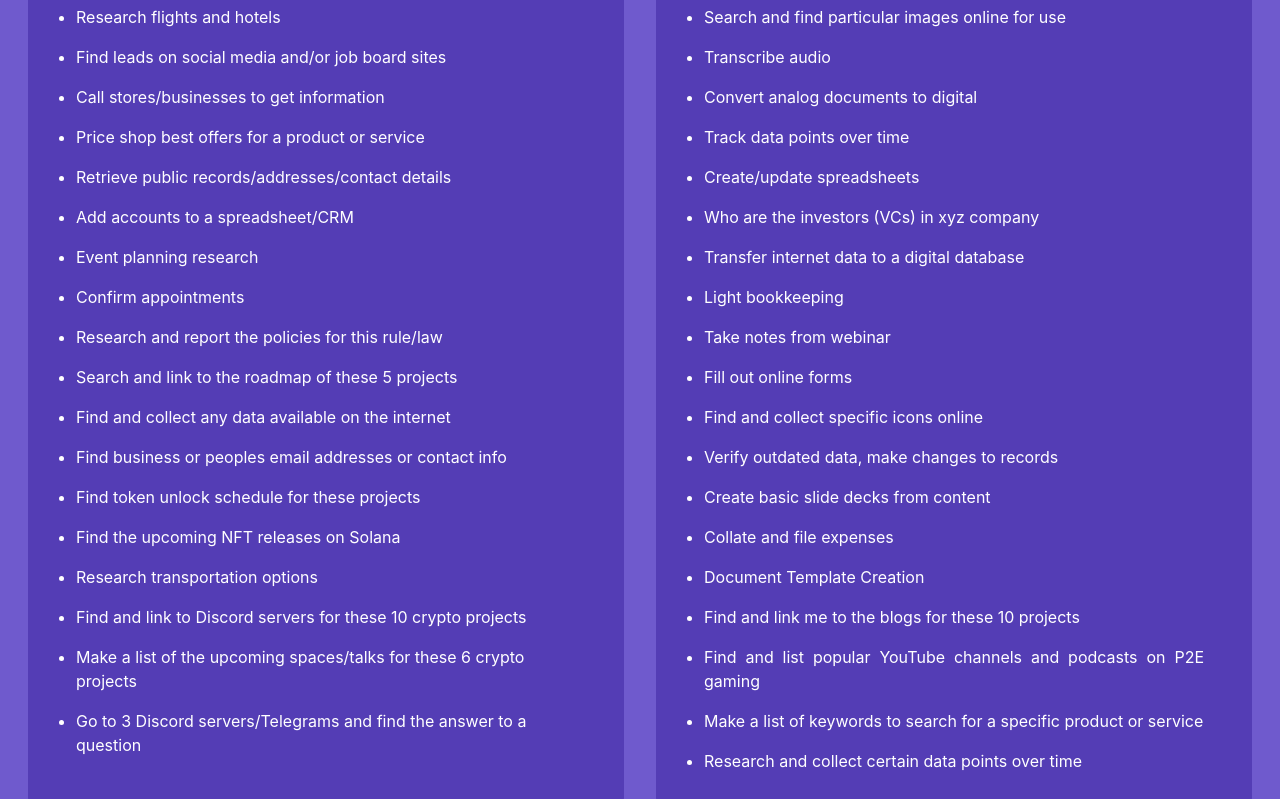
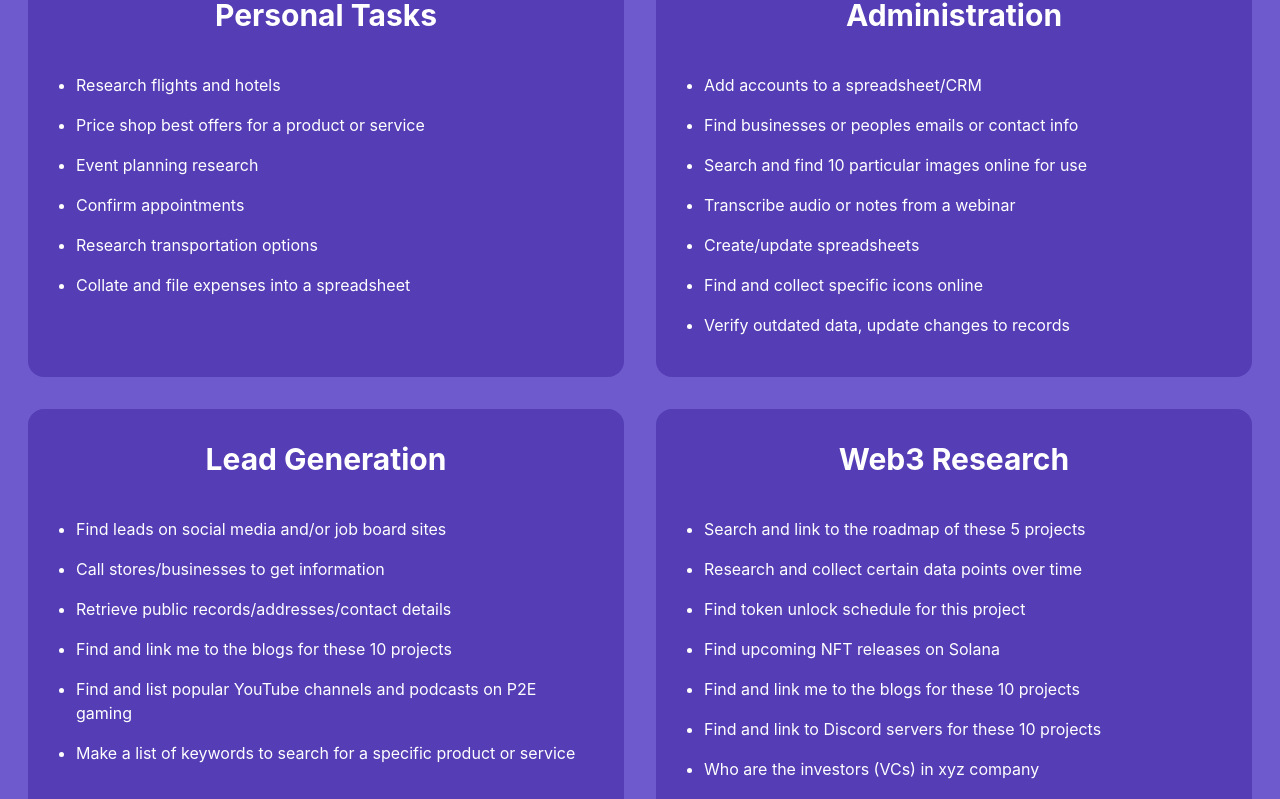
Before and after one commit to humandao-org/PocketAssistantLandingPage, a React (Create React App) app: page / in a window 1280 px wide. Shown: the part 1871-2670 px from the top of the page. Built offline with nearby package versions, Linux system fonts and the light colour scheme.

Commit message:
layout change on task types

```diff
--- a/src/pages/content.js
+++ b/src/pages/content.js
@@ -61,50 +61,55 @@ export class Content extends Component {
             <div class="-m-2 lg:flex lg:flex-wrap">
               <div class="p-6 lg:w-1/2 lg:p-4">
                 <div class="relative h-full rounded-2xl bg-purple-box bg-opacity-40 px-8 pt-4 pb-4 text-center">
+                  <h1 class="py-4 text-center text-3xl font-bold text-white">Personal Tasks</h1>
                   <ul class="list-disc p-4 text-left">
                     <li class="py-2 text-white">Research flights and hotels</li>
-                    <li class="py-2 text-white">Find leads on social media and/or job board sites</li>
-                    <li class="py-2 text-white">Call stores/businesses to get information</li>
                     <li class="py-2 text-white">Price shop best offers for a product or service</li>
-                    <li class="py-2 text-white">Retrieve public records/addresses/contact details</li>
-                    <li class="py-2 text-white">Add accounts to a spreadsheet/CRM</li>
                     <li class="py-2 text-white">Event planning research</li>
                     <li class="py-2 text-white">Confirm appointments</li>
-                    <li class="py-2 text-white">Research and report the policies for this rule/law</li>
-                    <li class="py-2 text-white">Search and link to the roadmap of these 5 projects </li>
-                    <li class="py-2 text-white">Find and collect any data available on the internet</li>
-                    <li class="py-2 text-white">Find business or peoples email addresses or contact info</li>
-                    <li class="py-2 text-white">Find token unlock schedule for these projects</li>
-                    <li class="py-2 text-white">Find the upcoming NFT releases on Solana</li>
                     <li class="py-2 text-white">Research transportation options</li>
-                    <li class="py-2 text-white">Find and link to Discord servers for these 10 crypto projects</li>
-                    <li class="py-2 text-white">Make a list of the upcoming spaces/talks for these 6 crypto projects</li>
-                    <li class="py-2 text-white">Go to 3 Discord servers/Telegrams and find the answer to a question</li>
+                    <li class="py-2 text-white">Collate and file expenses into a spreadsheet</li>
                   </ul>
                 </div>
               </div>
               <div class="p-6 lg:w-1/2 lg:p-4">
                 <div class="relative h-full rounded-2xl bg-purple-box bg-opacity-40 px-8 pt-4 pb-4 text-center">
-                  <ul class="list-disc p-4 text-justify">
-                    <li class="py-2 text-white">Search and find particular images online for use</li>
-                    <li class="py-2 text-white">Transcribe audio</li>
-                    <li class="py-2 text-white">Convert analog documents to digital</li>
-                    <li class="py-2 text-white">Track data points over time</li>
+                  <h1 class="py-4 text-center text-3xl font-bold text-white">Administration</h1>
+                  <ul class="list-disc p-4 text-left">
+                    <li class="py-2 text-white">Add accounts to a spreadsheet/CRM</li>
+                    <li class="py-2 text-white">Find businesses or peoples emails or contact info</li>
+                    <li class="py-2 text-white">Search and find 10 particular images online for use</li>
+                    <li class="py-2 text-white">Transcribe audio or notes from a webinar</li>
                     <li class="py-2 text-white">Create/update spreadsheets</li>
-                    <li class="py-2 text-white">Who are the investors (VCs) in xyz company</li>
-                    <li class="py-2 text-white">Transfer internet data to a digital database</li>
-                    <li class="py-2 text-white">Light bookkeeping</li>
-                    <li class="py-2 text-white">Take notes from webinar</li>
-                    <li class="py-2 text-white">Fill out online forms</li>
                     <li class="py-2 text-white">Find and collect specific icons online</li>
-                    <li class="py-2 text-white">Verify outdated data, make changes to records</li>
-                    <li class="py-2 text-white">Create basic slide decks from content</li>
-                    <li class="py-2 text-white">Collate and file expenses</li>
-                    <li class="py-2 text-white">Document Template Creation</li>
+                    <li class="py-2 text-white">Verify outdated data, update changes to records</li>
+                  </ul>
+                </div>
+              </div>
+              <div class="p-6 lg:w-1/2 lg:p-4">
+                <div class="relative h-full rounded-2xl bg-purple-box bg-opacity-40 px-8 pt-4 pb-4 text-center">
+                  <h1 class="py-4 text-center text-3xl font-bold text-white">Lead Generation</h1>
+                  <ul class="list-disc p-4 text-left">
+                    <li class="py-2 text-white">Find leads on social media and/or job board sites</li>
+                    <li class="py-2 text-white">Call stores/businesses to get information</li>
+                    <li class="py-2 text-white">Retrieve public records/addresses/contact details</li>
                     <li class="py-2 text-white">Find and link me to the blogs for these 10 projects</li>
                     <li class="py-2 text-white">Find and list popular YouTube channels and podcasts on P2E gaming</li>
                     <li class="py-2 text-white">Make a list of keywords to search for a specific product or service</li>
+                  </ul>
+                </div>
+              </div>
+              <div class="p-6 lg:w-1/2 lg:p-4">
+                <div class="relative h-full rounded-2xl bg-purple-box bg-opacity-40 px-8 pt-4 pb-4 text-center">
+                  <h1 class="py-4 text-center text-3xl font-bold text-white">Web3 Research</h1>
+                  <ul class="list-disc p-4 text-left">
+                    <li class="py-2 text-white">Search and link to the roadmap of these 5 projects</li>
                     <li class="py-2 text-white">Research and collect certain data points over time</li>
+                    <li class="py-2 text-white">Find token unlock schedule for this project</li>
+                    <li class="py-2 text-white">Find upcoming NFT releases on Solana</li>
+                    <li class="py-2 text-white">Find and link me to the blogs for these 10 projects</li>
+                    <li class="py-2 text-white">Find and link to Discord servers for these 10 projects</li>
+                    <li class="py-2 text-white">Who are the investors (VCs) in xyz company</li>
                   </ul>
                 </div>
               </div>
```
